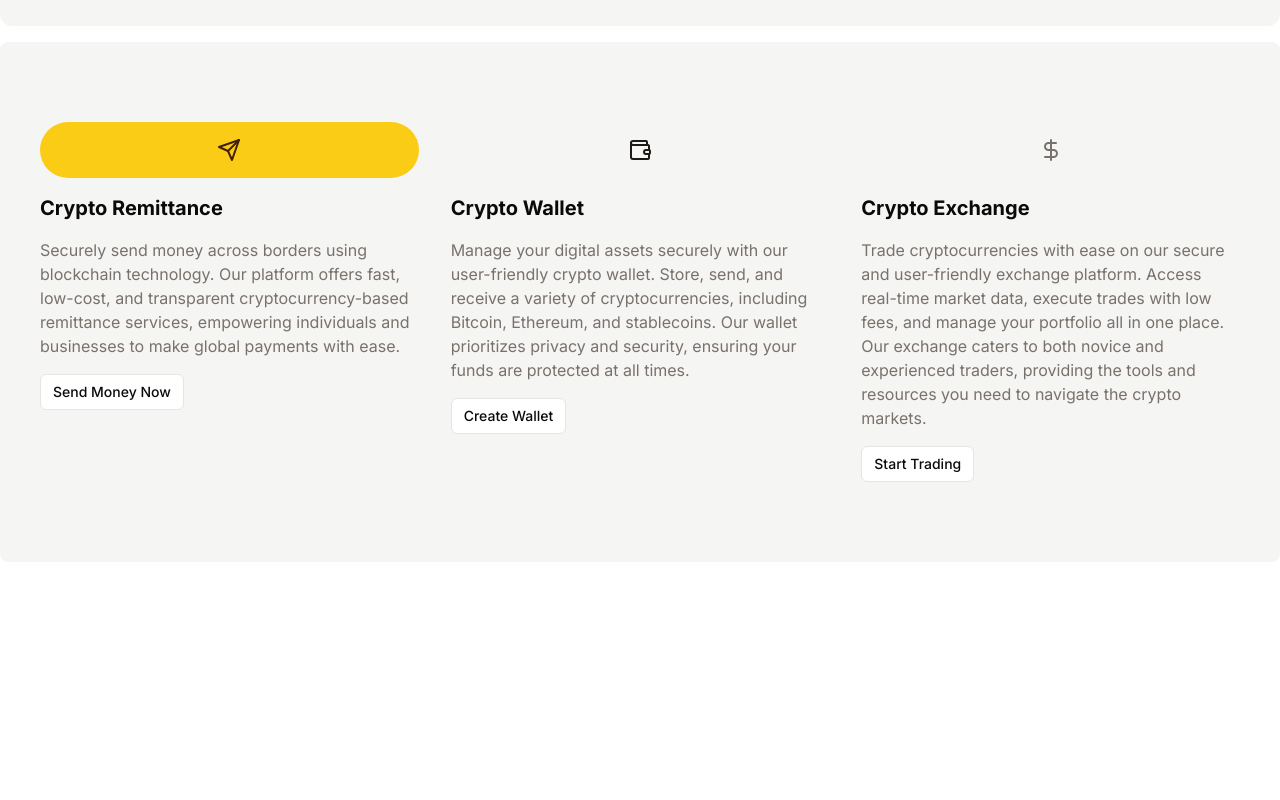
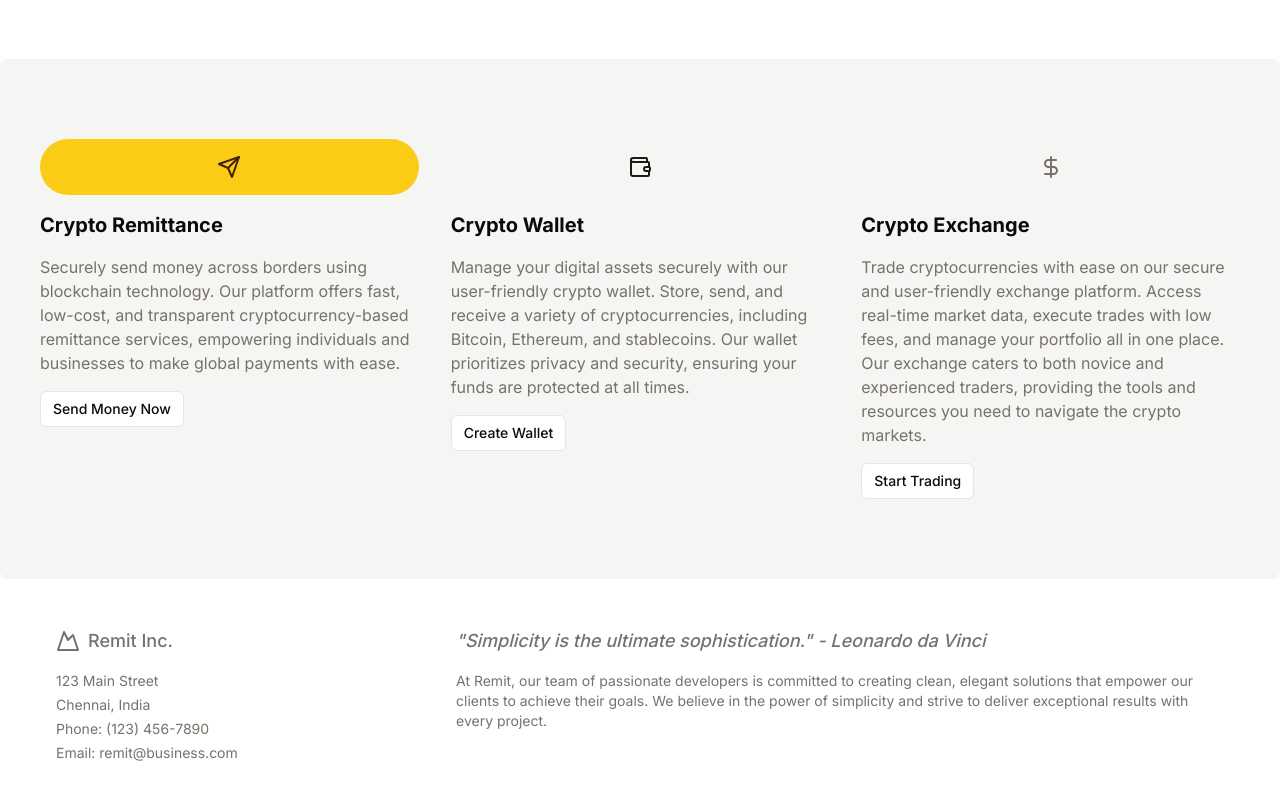
Before and after one commit to Vignesh-vik/brypto, a Next.js app: page / in a window 1280 px wide. Shown: the part 2146-2946 px from the top of the page. Before the commit the page ends 2708 px from the top, so only its background shows below. Built offline with nearby package versions, Linux system fonts and the light colour scheme.

Commit message:
Footer added to the webpage with some infos and a simple quote i would find :)

```diff
--- a/src/app/layout.tsx
+++ b/src/app/layout.tsx
@@ -7,6 +7,9 @@ import Hero from "@/components/ui/Hero";
 import MaxWidthWrapper from "@/components/ui/MaxWidthWrapper";
 import Tabs from "@/components/ui/Tabs";
 import Tabs2 from "@/components/ui/Tabs2";
+import Footer from "@/components/ui/Footer";
+import { Separator } from "@/components/ui/separator";
+
 
 const inter = Inter({ subsets: ["latin"] });
 
@@ -34,10 +37,12 @@ export default function RootLayout({
           <div className="flex-grow flex-1">{children}</div>
           <div className="mt-4 flex flex-col gap-y-4 ">
             <Hero></Hero>
+            <Separator />
             <Tabs></Tabs>
             <Tabs2></Tabs2>
           </div>
         </main>
+        <Footer/>
       </body>
     </html>
   );
--- /dev/null
+++ b/src/components/ui/Footer.tsx
@@ -0,0 +1,51 @@
+import { JSX, SVGProps } from "react"
+
+export default function Component() {
+    return (
+      <footer className="bg-background text-muted-foreground py-12 px-4 md:px-6">
+        <div className="container max-w-7xl mx-auto grid grid-cols-1 md:grid-cols-3 gap-8">
+          <div className="space-y-4">
+            <div className="flex items-center gap-2">
+              <MountainIcon className="w-6 h-6" />
+              <span className="text-lg font-medium">Remit Inc.</span>
+            </div>
+            <div className="space-y-1 text-sm">
+              <p>123 Main Street</p>
+              <p>Chennai, India</p>
+              <p>Phone: (123) 456-7890</p>
+              <p>Email: remit@business.com</p>
+            </div>
+          </div>
+          <div className="space-y-4 md:col-span-2">
+            <blockquote className="text-lg font-medium italic">
+              "Simplicity is the ultimate sophistication." - Leonardo da Vinci
+            </blockquote>
+            <p className="text-sm">
+              At Remit, our team of passionate developers is committed to creating clean, elegant solutions that empower
+              our clients to achieve their goals. We believe in the power of simplicity and strive to deliver exceptional
+              results with every project.
+            </p>
+          </div>
+        </div>
+      </footer>
+    )
+  }
+
+  function MountainIcon(props: JSX.IntrinsicAttributes & SVGProps<SVGSVGElement>) {
+    return (
+      <svg
+        {...props}
+        xmlns="http://www.w3.org/2000/svg"
+        width="24"
+        height="24"
+        viewBox="0 0 24 24"
+        fill="none"
+        stroke="currentColor"
+        strokeWidth="2"
+        strokeLinecap="round"
+        strokeLinejoin="round"
+      >
+        <path d="m8 3 4 8 5-5 5 15H2L8 3z" />
+      </svg>
+    )
+  }
--- a/src/components/ui/Tabs.tsx
+++ b/src/components/ui/Tabs.tsx
@@ -3,7 +3,7 @@ import { JSX, SVGProps } from "react"
 
 export default function Component() {
   return (
-    <section className="w-full bg-muted py-12 md:py-16 lg:py-20 rounded-xl px-4">
+    <section className="w-full  py-12 md:py-16 lg:py-20 rounded-xl px-4">
       <div className="container grid grid-cols-1 sm:grid-cols-3 gap-8 px-4 md:px-6">
         <div className="space-y-4">
           <div className="flex items-center justify-center rounded-full bg-primary p-4 text-primary-foreground">
```
